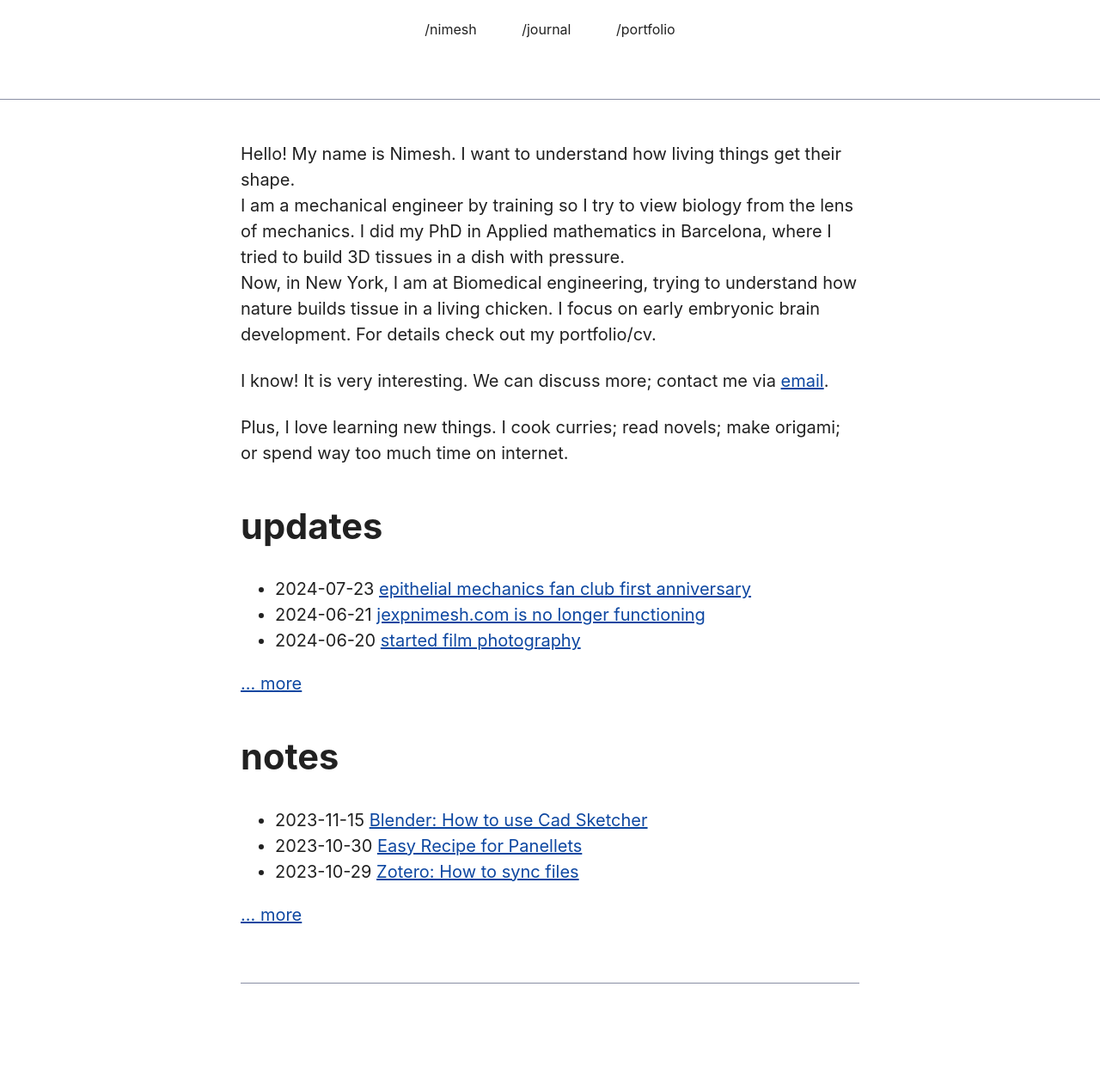
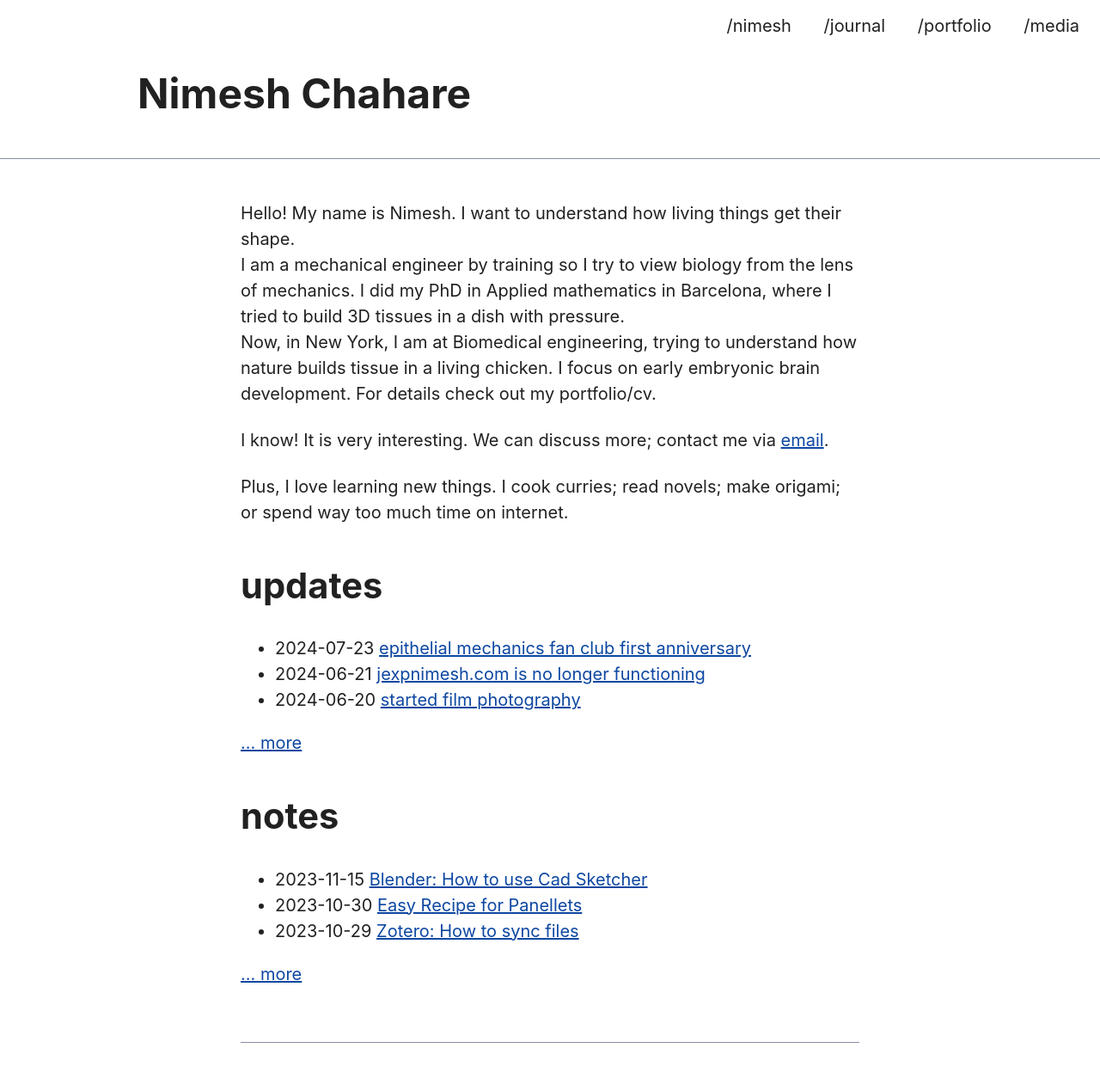
Before and after one commit to nchahare/nchahare.github.io, a Jekyll site: the page built from index.markdown, in a window 1280 px wide. Shown: the whole page at 86% size. Built offline with Jekyll 4.4.1, drawn with Linux system fonts in a browser that asks for light colours; before the commit the page ends 1200 px from its top, so only the background shows below that.

Commit message:
fixed alignments and heading in the main

```diff
--- a/_data/navigation.yml
+++ b/_data/navigation.yml
@@ -6,3 +6,6 @@
 
 - name: /portfolio
   link: /lite/about/
+
+- name: /media
+  link: /lite/media/
--- a/_layouts/home.html
+++ b/_layouts/home.html
@@ -3,9 +3,6 @@ layout: default
 ---
 
 <div class="home">
-  {%- if page.title -%}
-    <h1 class="page-heading">{{ page.title }}</h1>
-  {%- endif -%}
 
   {{ content }}
 
--- a/assets/css/simple.css
+++ b/assets/css/simple.css
@@ -85,7 +85,7 @@ body > * {
 body > header {
   background-color: var(--accent-bg);
   border-bottom: 1px solid var(--border);
-  text-align: center;
+  text-align: right;
   padding: 0 0.5rem 2rem 0.5rem;
   grid-column: 1 / -1;
 }
@@ -94,14 +94,18 @@ body > header > *:only-child {
   margin-block-start: 2rem;
 }
 
+/* name of the page is here */
 body > header h1 {
-  max-width: 1200px;
+  max-width: 60rem;
   margin: 1rem auto;
+  text-align: left;
 }
 
+/* description of the page is here */
 body > header p {
-  max-width: 40rem;
+  max-width: 60rem;
   margin: 1rem auto;
+  text-align: left;
 }
 
 /* Add a little padding to ensure spacing is correct between content and header > nav */
@@ -251,16 +255,16 @@ input:enabled:focus-visible:where(
 
 /* Format navigation */
 header > nav {
-  font-size: 1rem;
+  font-size: 1.25rem;
   line-height: 2;
-  padding: 1rem 0 0 0;
+  padding: 0.5rem 0 0 0;
 }
 
 /* Use flexbox to allow items to wrap, as needed */
 header > nav ul,
 header > nav ol {
   align-content: space-around;
-  align-items: right;
+  align-items: center;
   display: flex;
   flex-direction: row;
   flex-wrap: wrap;
@@ -282,7 +286,7 @@ header > nav a:visited {
   border: none;
   color: var(--text);
   display: inline-block;
-  padding: 0.1rem 1rem;
+  padding: 0.1rem 0.5rem;
   text-decoration: none;
 }
 
--- a/index.markdown
+++ b/index.markdown
@@ -3,6 +3,7 @@
 # To modify the layout, see https://jekyllrb.com/docs/themes/#overriding-theme-defaults
 
 layout: home
+title: Nimesh Chahare
 ---
 
 Hello! My name is Nimesh. I want to understand how living things get their shape. <br> I am a mechanical engineer by training so I try to view biology from the lens of mechanics. I did my PhD in Applied mathematics in Barcelona, where I tried to build 3D tissues in a dish with pressure.<br> Now, in New York, I am at Biomedical engineering, trying to understand how nature builds tissue in a living chicken. I focus on early embryonic brain development. For details check out my portfolio/cv.
```
